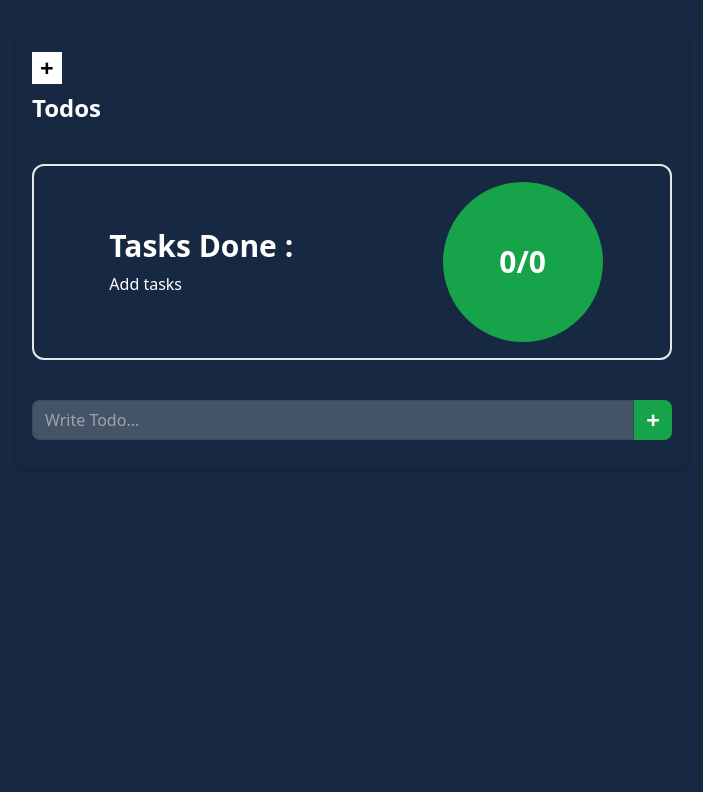
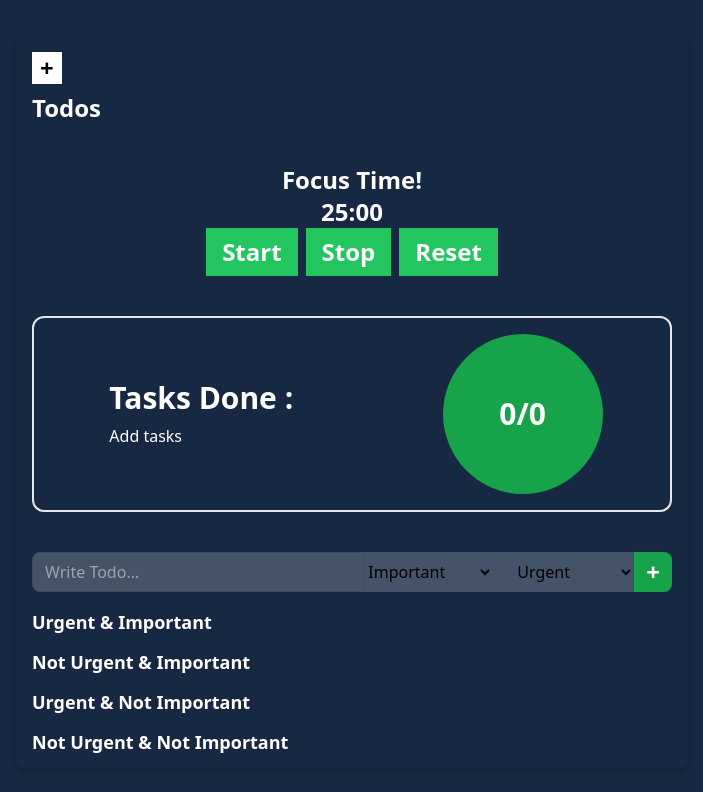
Before and after one commit to tanu-agarwal0101/todo, a React (Vite) app: page / in a window 1280 px wide. Shown: the top 792 px of the page, without its empty margins (288-991 px from the left). Built offline with nearby package versions, Linux system fonts and the light colour scheme.

Commit message:
pomodoro and priority functions added

```diff
--- a/src/App.jsx
+++ b/src/App.jsx
@@ -4,6 +4,7 @@ import TodoItem from "./components/ToDoItem"
 import { ToDoProvider } from "./context/ToDoContext"
 import { useEffect } from "react"
 import TaskCount from "./components/TaskCount"
+import PomodoroTimer from "./components/PomodoroTime"
 
 
 function App() {
@@ -49,7 +50,7 @@ function App() {
   useEffect(()=>{
     //local storage can be directly accessed in react so long as we are not working in server side rendering
     //if everything on serverside then nothing reaches browser so how do we save it on save it on browser?
-    //local storage is about storage in broowser memeory like
+    //local storage is about storage in browser memeory like
     const todos= JSON.parse(localStorage.getItem('todos'))
     //return string so JSON.parse
     //console.log(todos.length); //returns no. tasks
@@ -70,14 +71,59 @@ function App() {
     //only accepts string so JSON.stringify
   }, [todos])
 
+  const categorizeTasks = (todos) => {
+    const categorized = {
+        Q1: [],
+        Q2: [],
+        Q3: [],
+        Q4: []
+    };
+
+    todos.forEach((todo) => {
+        if (todo.priority === "Important" && todo.urgency === "Urgent") {
+            categorized.Q1.push(todo);
+        } else if (todo.priority === "Important" && todo.urgency === "Not Urgent") {
+            categorized.Q2.push(todo);
+        } else if (todo.priority === "Not Important" && todo.urgency === "Urgent") {
+            categorized.Q3.push(todo);
+        } else {
+            categorized.Q4.push(todo);
+        }
+    });
+
+    return categorized;
+};
+
+const categorizedTasks = categorizeTasks(todos);
+
+const handlePomodoroComplete = (isBreak) => {
+  if (isBreak) {
+      alert("Break time is over! Get back to work!");
+  } else {
+      alert("Time to take a break!");
+      // Optionally, you can also mark a task as completed here
+      // For example, if you want to mark the first task as completed:
+      // if (todos.length > 0) {
+      //     updateTodo(todos[0].id, { completed: true });
+      // }
+      if (todos.length > 0) {
+        updateTodo(todos[0].id, { completed: true });
+    }
+    // Log the completed Pomodoro session
+    console.log(`Pomodoro session completed!`);
+  }
+};
+
   return (
-    <ToDoProvider value={{todos, addTodo,updateTodo, deleteTodo, toggleComplete}}>
+    <ToDoProvider value={{ todos, addTodo, updateTodo, deleteTodo, toggleComplete }}>
       <div className="bg-[#172842] min-h-screen py-8">
         <div className="w-full max-w-2xl mx-auto shadow-md rounded-lg px-4 py-3 text-white">
           <h1 className="text-2xl font-bold mb-8 mt-2 text-start">
           <span className="bg-white text-black px-2 mr-4 py-0 flex items-center w-max mb-2">+</span>
             Todos
+            <span><PomodoroTimer onComplete={handlePomodoroComplete} /></span>
           </h1>
+
           <div className="my-10"><TaskCount total={len} complete={compLen}/></div>
           <div className="my-4">
             {/* Todo form goes here */}
@@ -89,17 +135,28 @@ function App() {
             {/* har ek todoItem ek single Todo hai */}
              {/* //using () means auto return, {} then return keyword necessary
               //if (!todo) return null; // or return an empty fragment <></> */}
-              {todos.map((todo) => {
-              if (!todo) return null; // or return an empty fragment <></>
-              return (
-                <div key={todo.id} className='w-full'>
-                  <TodoItem todo={todo} />
-                </div>
-              );
-            })}
+
+              {Object.entries(categorizedTasks).map(([key, tasks]) => (
+                        <div key={key} className="w-full">
+                            <h3 className="text-lg font-bold">{key === 'Q1' ? 'Urgent & Important' : key === 'Q2' ? 'Not Urgent & Important' : key === 'Q3' ? 'Urgent & Not Important' : 'Not Urgent & Not Important'}</h3>
+                            <ul>
+                                {tasks.map((todo) => (
+                                    <li key={todo.id}>
+                                        <TodoItem todo={todo} />
+                                    </li>
+                                ))}
+                            </ul>
+                        </div>
+              ))}
+
+
+
+              {/* */}
           </div>
         </div>
+
       </div>
+
     </ToDoProvider>
   )
 }
--- /dev/null
+++ b/src/components/PomodoroTime.jsx
@@ -0,0 +1,56 @@
+// src/components/PomodoroTimer.jsx
+import React, { useState, useEffect } from 'react';
+
+const PomodoroTimer = ({ onComplete }) => {
+    const [isActive, setIsActive] = useState(false);
+    const [timeLeft, setTimeLeft] = useState(1500); // 25 minutes in seconds
+    const [isBreak, setIsBreak] = useState(false);
+
+    useEffect(() => {
+        let timer;
+        if (isActive && timeLeft > 0) {
+            timer = setInterval(() => {
+                setTimeLeft((prev) => prev - 1);
+            }, 1000);
+        } else if (timeLeft === 0) {
+            onComplete(isBreak);
+            setIsBreak(!isBreak);
+            setTimeLeft(isBreak ? 1500 : 300); // Switch between work (25 min) and break (5 min)
+        }
+        return () => clearInterval(timer);
+    }, [isActive, timeLeft, isBreak, onComplete]);
+
+    const startTimer = () => {
+        setIsActive(true);
+    };
+
+    const stopTimer = () => {
+        setIsActive(false);
+    };
+
+    const resetTimer = () => {
+        setIsActive(false);
+        setTimeLeft(1500);
+        setIsBreak(false);
+    };
+
+    const formatTime = (seconds) => {
+        const minutes = Math.floor(seconds / 60);
+        const secs = seconds % 60;
+        return `${String(minutes).padStart(2, '0')}:${String(secs).padStart(2, '0')}`;
+    };
+
+    return (
+        <div className="pomodoro-timer text-white text-center">
+            <h1 className='text-white mt-10 font-bold text-2xl'>{isBreak ? 'Break Time!' : 'Focus Time!'}</h1>
+            <div className="timer">{formatTime(timeLeft)}</div>
+            <div className='flex gap-2 justify-center '>
+            <button onClick={startTimer} disabled={isActive} className='bg-green-500 font-semibold px-4 py-2'>Start</button>
+            <button onClick={stopTimer} disabled={!isActive} className='bg-green-500 font-semibold px-4 py-2'>Stop</button>
+            <button onClick={resetTimer} className='bg-green-500 font-semibold px-4 py-2'>Reset</button>
+            </div>
+        </div>
+    );
+};
+
+export default PomodoroTimer;
--- a/src/components/ToDoForm.jsx
+++ b/src/components/ToDoForm.jsx
@@ -4,22 +4,34 @@ import { useToDo } from '../context/ToDoContext';
 
 function TodoForm() {
     const [todo, setTodo] = useState('')
-    const {addTodo} = useToDo()
+    const {addTodo} = useToDo();
+    const [priority, setPriority] = useState("Important");
+    const [urgency, setUrgency] = useState("Urgent");
 
     const add =(e)=>{
         e.preventDefault()
         if(!todo) return
-        addTodo({todo, completed:false})
+        addTodo({todo, completed:false, priority, urgency})
         //could have written todo:todo like with completed but if key and value name is same then we can skip it
         //id already Date.now() se denge addTodo mein
 
         setTodo('')
+        setPriority("Important");
+        setUrgency("Urgent");
     }
    return (
         <form  onSubmit={add} className="flex">
             <input type="text" placeholder="Write Todo..."
-            className="w-full border border-black/10 rounded-l-lg px-3 outline-none duration-150 bg-white/20 py-1.5" value={todo} onChange={(e)=> setTodo(e.target.value)}
+            className="w-full border border-black/10 rounded-l-lg px-3 outline-none duration-150 bg-white/20 py-1.5 " value={todo} onChange={(e)=> setTodo(e.target.value)}
             />
+            <select value={priority} onChange={(e) => setPriority(e.target.value)} className="bg-white/20 text-black">
+                <option value="Important" className=''>Important</option>
+                <option value="Not Important">Not Important</option>
+            </select>
+            <select value={urgency} onChange={(e) => setUrgency(e.target.value)} className="bg-white/20 pl-5 pr-4 text-black">
+                <option value="Urgent">Urgent</option>
+                <option value="Not Urgent">Not Urgent</option>
+            </select>
             <button type="submit" className="rounded-r-lg px-3 py-1 bg-green-600 text-white
             shrink-0 text-2xl font-black">
                 +
--- a/src/context/ToDoContext.js
+++ b/src/context/ToDoContext.js
@@ -6,7 +6,9 @@ export const ToDoContext = createContext({
         {
             id:1,
             todo: "todo message",
-            completed: false
+            completed: false,
+            urgency: "urgent",
+            priority: "important"
         },// {}, {}
     ],
     addTodo: (todo)=>{}, //only references
```
Also changed, not shown: src/components/LocalStorage.md (added, +31 -0 lines).
